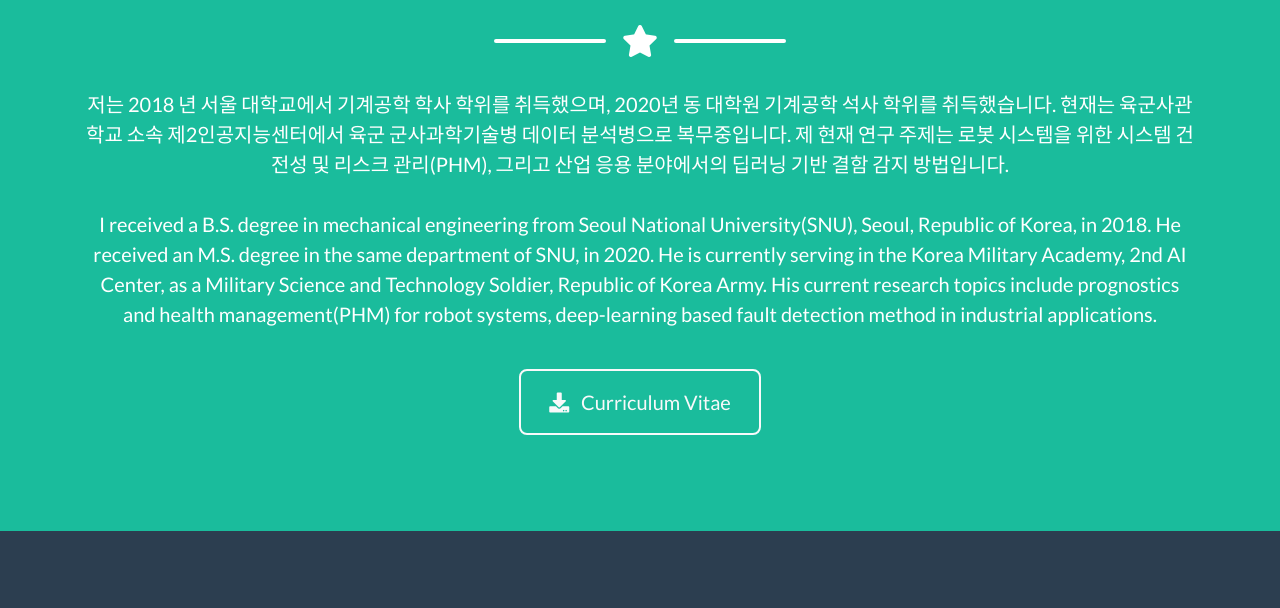
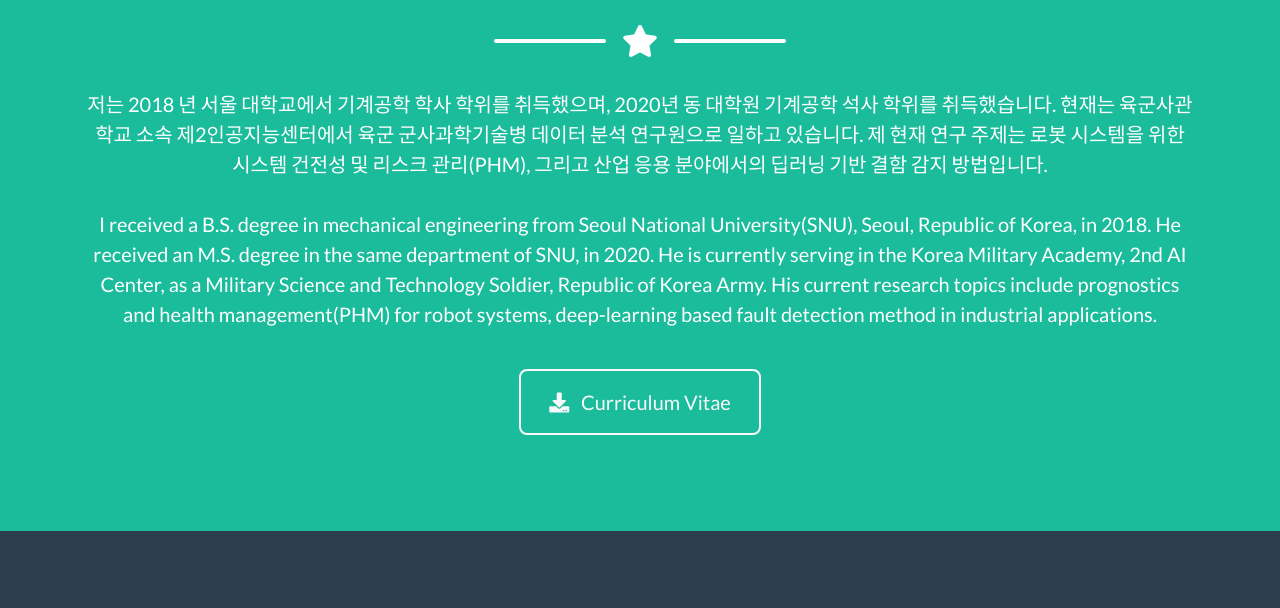
Before and after one commit to oyt9306/oyt9306.github.io, a website with bundled scripts: page index.html in a window 1280 px wide. Shown: the part 1711-2319 px from the top of the page. Built offline with nearby package versions, Linux system fonts and the light colour scheme.

Commit message:
Update index.html

```diff
--- a/index.html
+++ b/index.html
@@ -155,7 +155,7 @@
       <!-- About Section Content -->
       <div class="row">
         <div class="col-lg-12 text-center">
-          <p class="lead font-family:맑은 고딕; font-weight-Bold"> 저는 2018 년 서울 대학교에서 기계공학 학사 학위를 취득했으며, 2020년 동 대학원 기계공학 석사 학위를 취득했습니다. 현재는 육군사관학교 소속 제2인공지능센터에서 육군 군사과학기술병 데이터 분석병으로 복무중입니다. 제 현재 연구 주제는 로봇 시스템을 위한 시스템 건전성 및 리스크 관리(PHM), 그리고 산업 응용 분야에서의 딥러닝 기반 결함 감지 방법입니다.<br><br>
+          <p class="lead font-family:맑은 고딕; font-weight-Bold"> 저는 2018 년 서울 대학교에서 기계공학 학사 학위를 취득했으며, 2020년 동 대학원 기계공학 석사 학위를 취득했습니다. 현재는 육군사관학교 소속 제2인공지능센터에서 육군 군사과학기술병 데이터 분석 연구원으로 일하고 있습니다. 제 현재 연구 주제는 로봇 시스템을 위한 시스템 건전성 및 리스크 관리(PHM), 그리고 산업 응용 분야에서의 딥러닝 기반 결함 감지 방법입니다.<br><br>
           I received a B.S. degree in mechanical engineering from Seoul National University(SNU), Seoul, Republic of Korea, in 2018. He received an M.S. degree in the same department of SNU, in 2020. He is currently serving in the Korea Military Academy, 2nd AI Center, as a Military Science and Technology Soldier, Republic of Korea Army. His current research topics include prognostics and health management(PHM) for robot systems, deep-learning based fault detection method in industrial applications.</p>
         </div>
       </div>
```
